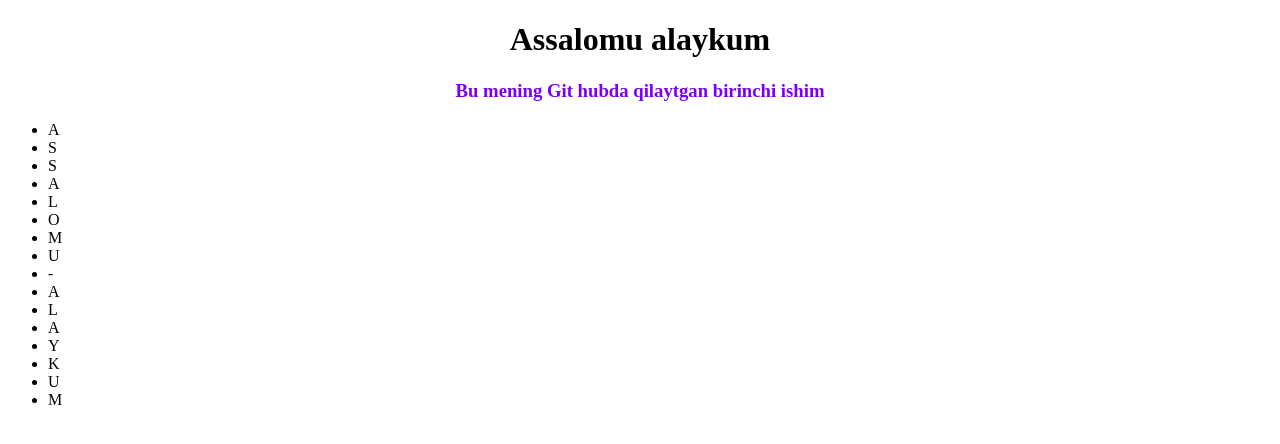
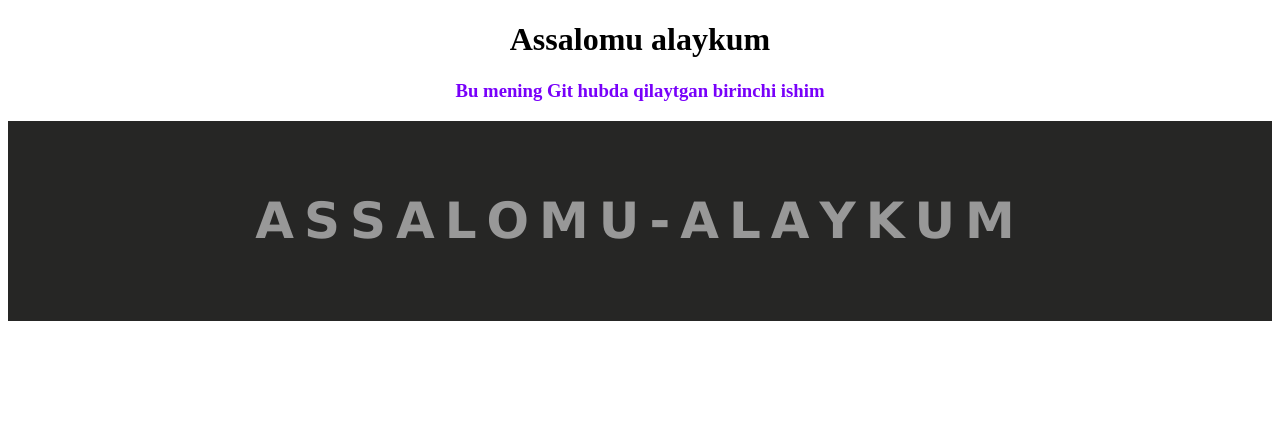
Before and after one commit to Nodir1217/Nodir1217.github.io, a plain HTML site: page index.html in a window 1280 px wide. Drawn offline with Linux system fonts and the light colour scheme.

Commit message:
ghost css end

```diff
--- a/index.css
+++ b/index.css
@@ -7,3 +7,36 @@ h3{
     justify-content: center;
     color:rgb(120,0,250);
 }
+.ghost{
+    margin: 0;
+    padding: 0;
+    font-family: verdana;
+    display: flex;
+    justify-content: center;
+    align-items: center;
+    height: 200px;
+    background-color: #262625;
+}
+ul{
+    margin: 0;
+    padding: 0;
+    display: flex;
+    flex-direction: row-reverse;
+}
+ul li{
+    list-style: none;
+    color:#989898;
+    font-size:50px;
+    font-weight: bold;
+    letter-spacing: 10px;
+    filter:blur(0.5px);
+    transition:3s;
+}
+ul li:hover ,
+ul li:hover ~ li
+{
+    transform:rotate(180deg) translateY(-200px);
+    transition:1s;
+    filter: blur(20px);
+    opacity: 0;
+}
--- a/index.html
+++ b/index.html
@@ -12,22 +12,22 @@
     <h3>Bu mening Git hubda qilaytgan birinchi ishim</h3>
     <div class="ghost">
         <ul>
+            <li>M</li>
+            <li>U</li>
+            <li>K</li>
+            <li>Y</li>
+            <li>A</li>
+            <li>L</li>
+            <li>A</li>
+            <li>-</li>
+            <li>U</li>
+            <li>M</li>
+            <li>O</li>
+            <li>L</li>
             <li>A</li>
             <li>S</li>
             <li>S</li>
             <li>A</li>
-            <li>L</li>
-            <li>O</li>
-            <li>M</li>
-            <li>U</li>
-            <li>-</li>
-            <li>A</li>
-            <li>L</li>
-            <li>A</li>
-            <li>Y</li>
-            <li>K</li>
-            <li>U</li>
-            <li>M</li>
         </ul>
     </div>
 
```
